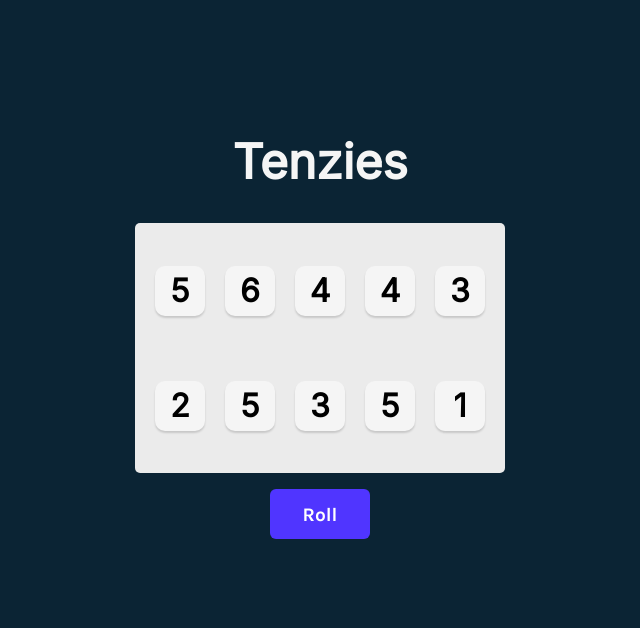
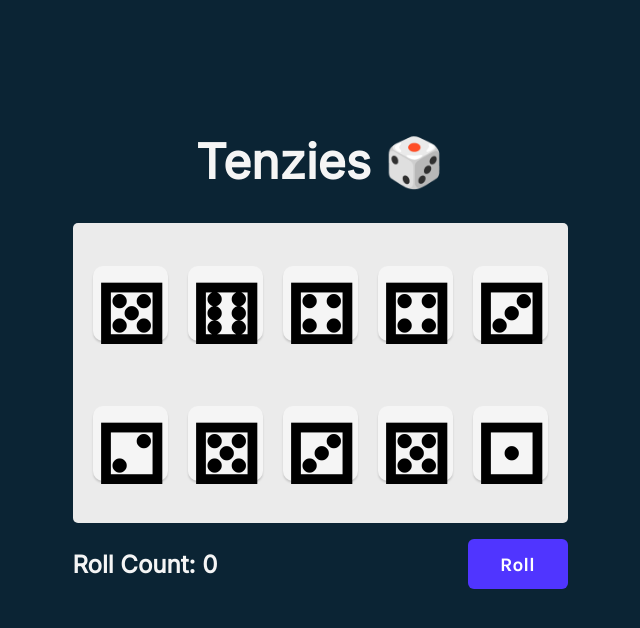
Before and after one commit to ts-oh/tenzies, a React (Vite) app: page / in a window 1280 px wide. Shown: the top 628 px of the page, without its empty margins (320-960 px from the left). Built offline with nearby package versions, Linux system fonts and the light colour scheme.

Commit message:
add confetti and autoanimate feature and roll counter

```diff
--- a/src/App.jsx
+++ b/src/App.jsx
@@ -1,48 +1,66 @@
-import React from 'react';
-import { useState, useEffect } from 'react';
-import { nanoid } from 'nanoid';
+import React from 'react'
+import { useState, useEffect } from 'react'
+import { nanoid } from 'nanoid'
+import Confetti from 'react-confetti'
+import { useAutoAnimate } from '@formkit/auto-animate/react'
 
-import './index.css';
-import Dice from './components/Dice';
+import './index.css'
+import Dice from './components/Dice'
 
 function App() {
-	const [dice, setDice] = React.useState(allNewDice());
-	const [tenzies, setTenzies] = React.useState(false);
+	const [parent] = useAutoAnimate()
+	const [dice, setDice] = React.useState(allNewDice())
+	const [tenzies, setTenzies] = React.useState(false)
+	const [rollCount, setrollCount] = React.useState(0)
 
+	// Side effect for checking winning conidtion and to keep state synced
 	useEffect(() => {
-		const allHeld = dice.every((die) => die.isHeld);
-		const firstValue = dice[0].value;
-		const allSameValue = dice.every((die) => die.value === firstValue);
+		const allHeld = dice.every((die) => die.isHeld)
+		const firstValue = dice[0].value
+		const allSameValue = dice.every((die) => die.value === firstValue)
 		if (allHeld && allSameValue) {
-			console.log('you won!');
-			setTenzies(true);
+			console.log('you won!')
+			setTenzies(true)
 		}
-	}, [dice]);
+	}, [dice])
 
+	// Create a dice object to be used for initial state and dice re-roll
 	function generateDieObject() {
 		return {
 			id: nanoid(),
 			value: Math.ceil(Math.random() * 6),
 			isHeld: false,
-		};
+		}
 	}
 
+	// Create an array of die object for the initial "dice" state
 	function allNewDice() {
-		let arrDice = [];
+		let arrDice = []
 		for (let i = 0; i < 10; i++) {
-			arrDice.push(generateDieObject());
+			arrDice.push(generateDieObject())
 		}
-		return arrDice;
+		return arrDice
 	}
 
+	// Dice roll function, checks for held die and also tracks state
 	function rollDice() {
-		setDice((prevDice) =>
-			prevDice.map((die) => {
-				return die.isHeld === true ? die : generateDieObject();
-			})
-		);
+		// if tenzies state(win condition) is false roll dice
+		if (!tenzies) {
+			setDice((prevDice) =>
+				prevDice.map((die) => {
+					return die.isHeld === true ? die : generateDieObject()
+				})
+			)
+			trackRollCount()
+		} else {
+			// if tenzies state(win condition) is true set tenzies to false and create all new dice roll state
+			setTenzies(false)
+			setDice(allNewDice())
+			resetRollCount()
+		}
 	}
 
+	// Function to hold die and track state
 	function holdDice(id) {
 		setDice((prevDice) =>
 			prevDice.map((die) => {
@@ -51,11 +69,22 @@ function App() {
 							...die,
 							isHeld: !die.isHeld,
 					  }
-					: die;
+					: die
 			})
-		);
+		)
 	}
 
+	// Function to track state(count) of dice roll
+	function trackRollCount() {
+		return setrollCount((prevRollCount) => (prevRollCount += 1))
+	}
+
+	// Resets the state(count) od dice roll
+	function resetRollCount() {
+		return setrollCount(0)
+	}
+
+	// Method to map die element to the container
 	const diceElement = dice.map((die) => (
 		<Dice
 			key={die.id}
@@ -64,17 +93,24 @@ function App() {
 			isHeld={die.isHeld}
 			hold={() => holdDice(die.id)}
 		/>
-	));
+	))
 
+	// JSX to render DOM
 	return (
 		<div className='app-container'>
-			<h1>Tenzies</h1>
-			<main className='dice-container'>{diceElement}</main>
-			<button className='roll-dice' onClick={rollDice}>
-				Roll
-			</button>
+			{tenzies && <Confetti />}
+			<h1>Tenzies 🎲</h1>
+			<main ref={parent} className='dice-container'>
+				{diceElement}
+			</main>
+			<div className='utilities'>
+				<h3>Roll Count: {rollCount}</h3>
+				<button className='roll-dice' onClick={rollDice}>
+					{tenzies === true ? 'New Game' : 'Roll'}
+				</button>
+			</div>
 		</div>
-	);
+	)
 }
 
-export default App;
+export default App
--- a/src/components/Dice.jsx
+++ b/src/components/Dice.jsx
@@ -1,14 +1,30 @@
 export default function Dice(props) {
-	const { className, value, isHeld, hold } = props;
+	const { className, value, isHeld, hold } = props
 	const heldStyles = {
 		backgroundColor: isHeld ? '#00c675' : 'whitesmoke',
-	};
+	}
+
+	function diceValue() {
+		if (value === 1) {
+			return '⚀'
+		} else if (value === 2) {
+			return '⚁'
+		} else if (value === 3) {
+			return '⚂'
+		} else if (value === 4) {
+			return '⚃'
+		} else if (value === 5) {
+			return '⚄'
+		} else if (value === 6) {
+			return '⚅'
+		}
+	}
 
 	return (
 		<div>
 			<h2 className={className} style={heldStyles} onClick={hold}>
-				{value}
+				{diceValue()}
 			</h2>
 		</div>
-	);
+	)
 }
--- a/src/index.css
+++ b/src/index.css
@@ -24,7 +24,7 @@ h1 {
 
 main {
 	background-color: rgb(235, 235, 235);
-	height: 250px;
+	height: 300px;
 	max-width: 800px;
 	border-radius: 5px;
 	padding: 20px;
@@ -42,16 +42,27 @@ main {
 
 .die-display {
 	margin: 0;
-	height: 50px;
-	width: 50px;
+	padding-bottom: 8px;
+	height: 75px;
+	width: 75px;
 	box-shadow: 0px 2px 2px rgba(0, 0, 0, 0.15);
 	border-radius: 10px;
 	display: flex;
-	justify-content: center;
+	flex-direction: column;
+	justify-content: space-evenly;
 	align-items: center;
 	cursor: pointer;
-	font-size: 2rem;
 	background-color: whitesmoke;
+	font-size: 5rem;
+}
+
+.utilities {
+	color: whitesmoke;
+	display: flex;
+	justify-content: space-between;
+	align-items: center;
+	margin: 1rem;
+	width: 495px;
 }
 
 .roll-dice {
@@ -64,7 +75,6 @@ main {
 	font-size: 1.2rem;
 	font-family: 'Karla', sans-serif;
 	cursor: pointer;
-	margin-top: 1rem;
 }
 
 .roll-dice:focus {
@@ -74,3 +84,8 @@ main {
 .roll-dice:active {
 	box-shadow: inset 5px 5px 10px -3px rgba(0, 0, 0, 0.7);
 }
+
+h3 {
+	margin: 0;
+	font-size: 1.5rem;
+}
```
Also changed, not shown: src/components/Counter.jsx (added).
